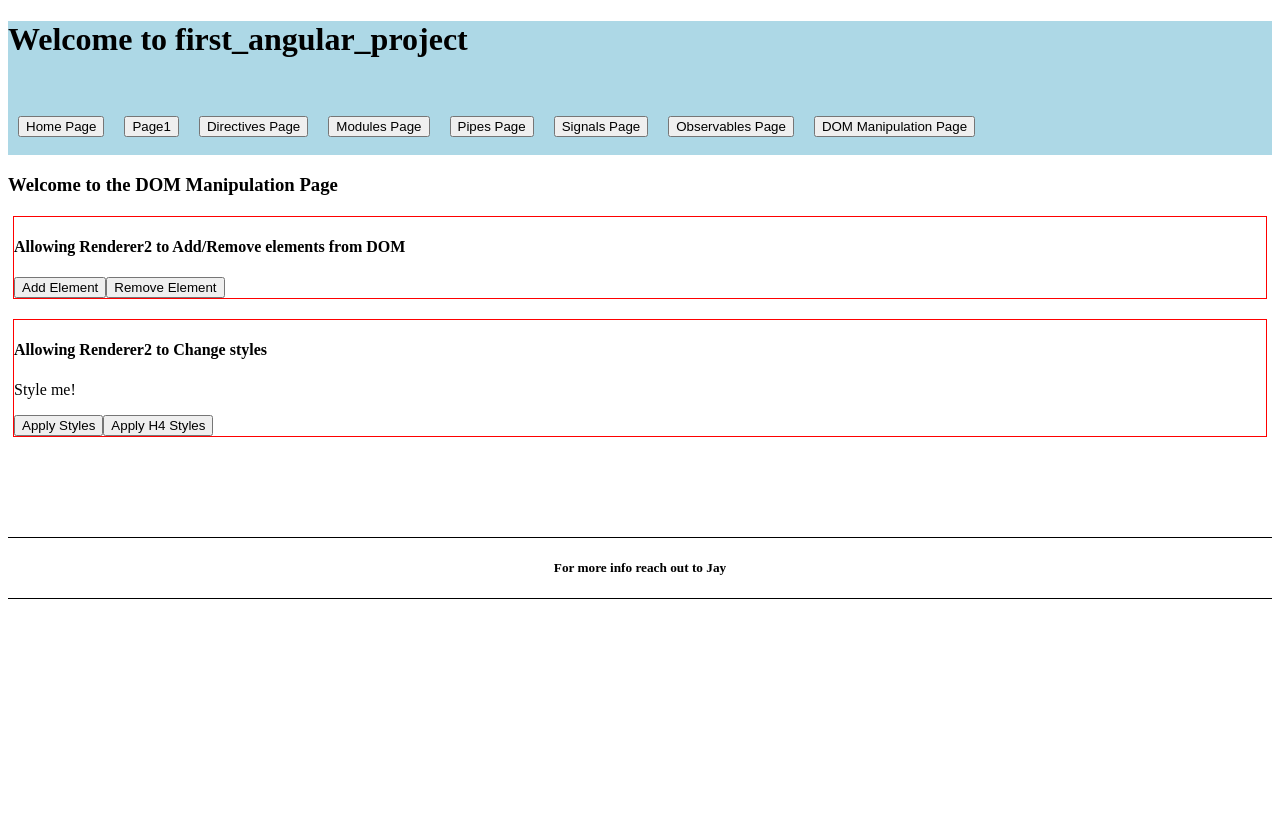
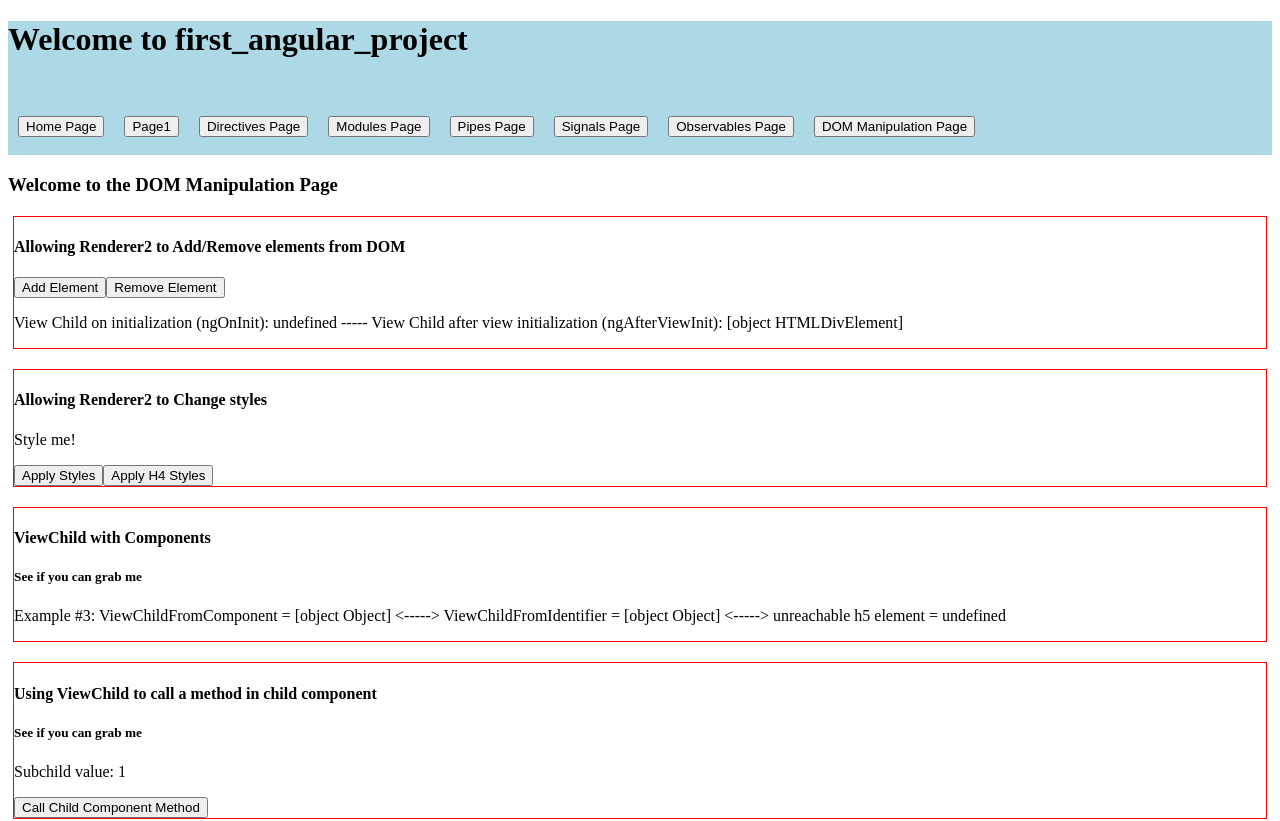
Before and after one commit to JTCollins33/first_angular_project, an Angular app: page /domManipulation in a window 1280 px wide. Shown: the top 821 px of the page. Before the commit the page ends 800 px from the top, so only its background shows below. Built offline with nearby package versions, Linux system fonts and the light colour scheme.

Commit message:
added  more viewchild examples

```diff
--- a/src/app/dom-manipulation-page/dom-manipulation-page.component.html
+++ b/src/app/dom-manipulation-page/dom-manipulation-page.component.html
@@ -5,6 +5,7 @@
     <div #container></div>
     <button (click)="addElement()">Add Element</button>
     <button (click)="removeElement()">Remove Element</button>
+    <p>{{viewChildExample1String()}}</p>
 </div>
 
 <div class="new-example">
@@ -13,3 +14,16 @@
     <button (click)="applyStyles()">Apply Styles</button>
     <button (click)="applyH4Styles()">Apply H4 Styles</button>
 </div>
+
+<div class="new-example">
+    <h4>ViewChild with Components</h4>
+    <app-sub-dom-manipulation-page #subChild/>
+    <p>{{viewChildrenOutputString()}}</p>
+</div>
+
+<div class="new-example">
+    <h4>Using ViewChild to call a method in child component</h4>
+    <app-sub-dom-manipulation-page #subChild2/>
+    <p>Subchild value: {{subChild.subChildValue()}}</p>
+    <button (click)="callChildComponentMethod()">Call Child Component Method</button>
+</div>
--- a/src/app/dom-manipulation-page/dom-manipulation-page.component.ts
+++ b/src/app/dom-manipulation-page/dom-manipulation-page.component.ts
@@ -1,29 +1,29 @@
-import { Component, ElementRef, Renderer2, ViewChild } from '@angular/core';
+import { Component, ElementRef, Renderer2, signal, ViewChild } from '@angular/core';
+import { SubDomManipulationPageComponent } from './sub-dom-manipulation-page/sub-dom-manipulation-page.component';
 
 @Component({
   selector: 'app-dom-manipulation-page',
-  imports: [],
+  imports: [SubDomManipulationPageComponent],
   templateUrl: './dom-manipulation-page.component.html',
   styleUrl: './dom-manipulation-page.component.scss'
 })
 export class DomManipulationPageComponent {
-  @ViewChild('container') container!: ElementRef;
-  @ViewChild('textElement') textElement!: ElementRef;
-  @ViewChild('h4Element') h4Element!: ElementRef;
-  private createdElement!: HTMLElement;
-
-  createdElementsList: HTMLElement[] = []
-
   constructor(private renderer: Renderer2) {}
 
+  //first example
+  @ViewChild('container') container!: ElementRef;
+  private createdElement!: HTMLElement;
+  createdElementsList: HTMLElement[] = []
+  viewChildExample1String = signal('')
+
   ngOnInit(){
-    console.log("View Child on initialization: "+this.container)
+    this.viewChildExample1String.update(s => s + "View Child on initialization (ngOnInit): "+this.container)
   }
 
   ngAfterViewInit(){
-    console.log("View Child after view initialization: "+this.container.nativeElement)
+    this.viewChildExample1String.update(s => s+" ----- View Child after view initialization (ngAfterViewInit): "+this.container.nativeElement)
+    this.viewChildrenOutputString.set("Example #3: ViewChildFromComponent = "+this.viewChildFromComponent+" <-----> ViewChildFromIdentifier = "+this.viewChildFromIdentifier+" <-----> unreachable h5 element = "+this.viewChildUnreachableElement)
   }
-
   addElement(){
     this.createdElement = this.renderer.createElement('p');
     const text = this.renderer.createText('This is a dynamically added element')
@@ -31,7 +31,6 @@ export class DomManipulationPageComponent {
     this.renderer.appendChild(this.container.nativeElement, this.createdElement)
     this.createdElementsList.push(this.createdElement)
   }
-
   removeElement(){
     if (this.createdElement) {
       this.renderer.removeChild(this.container.nativeElement, this.createdElement);
@@ -42,6 +41,10 @@ export class DomManipulationPageComponent {
     }
   }
 
+  //second example
+  @ViewChild('textElement') textElement!: ElementRef;
+  @ViewChild('h4Element') h4Element!: ElementRef;
+
   applyStyles() {
     this.renderer.setStyle(this.textElement.nativeElement, 'color', 'blue')
     this.renderer.setStyle(this.textElement.nativeElement, 'font-weight', 'bold')
@@ -51,4 +54,26 @@ export class DomManipulationPageComponent {
     this.renderer.setStyle(this.h4Element.nativeElement, 'font-weight', 'italics')
   }
 
+
+  //third example
+  @ViewChild(SubDomManipulationPageComponent)
+  viewChildFromComponent!: SubDomManipulationPageComponent
+
+  @ViewChild('subChild')
+  viewChildFromIdentifier!: SubDomManipulationPageComponent
+
+  //unreachable because ViewChild can only go one layer deep
+  //(cannot find elements which are part of children)
+  @ViewChild('h5Element')
+  viewChildUnreachableElement!: ElementRef
+
+  viewChildrenOutputString = signal('')
+
+
+  //fourth example
+  @ViewChild('subChild2')
+  subChild!: SubDomManipulationPageComponent
+  callChildComponentMethod(){
+    this.subChild.makeALoudNoise()
+  }
 }
--- /dev/null
+++ b/src/app/dom-manipulation-page/sub-dom-manipulation-page/sub-dom-manipulation-page.component.html
@@ -0,0 +1 @@
+<h5 #h5Element>See if you can grab me</h5>
--- /dev/null
+++ b/src/app/dom-manipulation-page/sub-dom-manipulation-page/sub-dom-manipulation-page.component.ts
@@ -0,0 +1,15 @@
+import { Component, signal } from '@angular/core';
+
+@Component({
+  selector: 'app-sub-dom-manipulation-page',
+  imports: [],
+  templateUrl: './sub-dom-manipulation-page.component.html',
+  styleUrl: './sub-dom-manipulation-page.component.scss'
+})
+export class SubDomManipulationPageComponent {
+  subChildValue = signal(1)
+
+  makeALoudNoise(){
+    window.alert("This is the child component")
+  }
+}
```
Also changed, not shown: src/app/dom-manipulation-page/sub-dom-manipulation-page/sub-dom-manipulation-page.component.scss (added).
